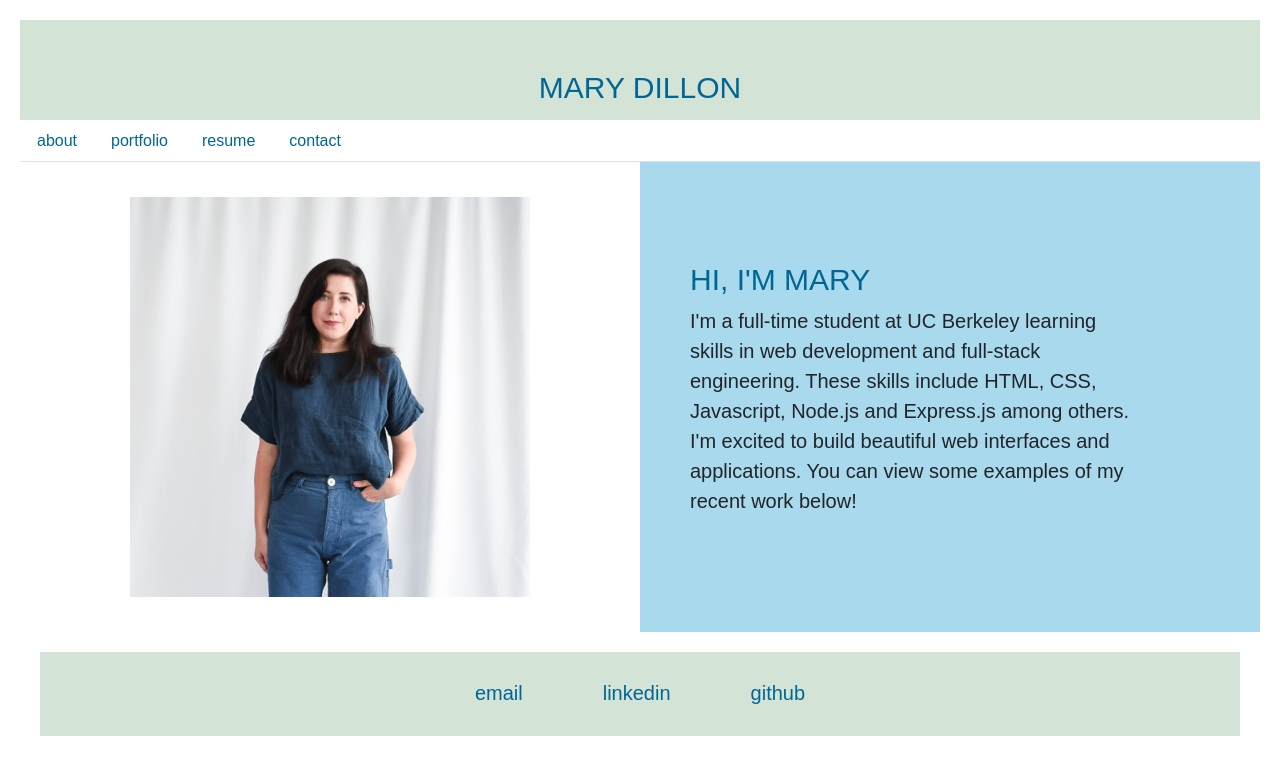
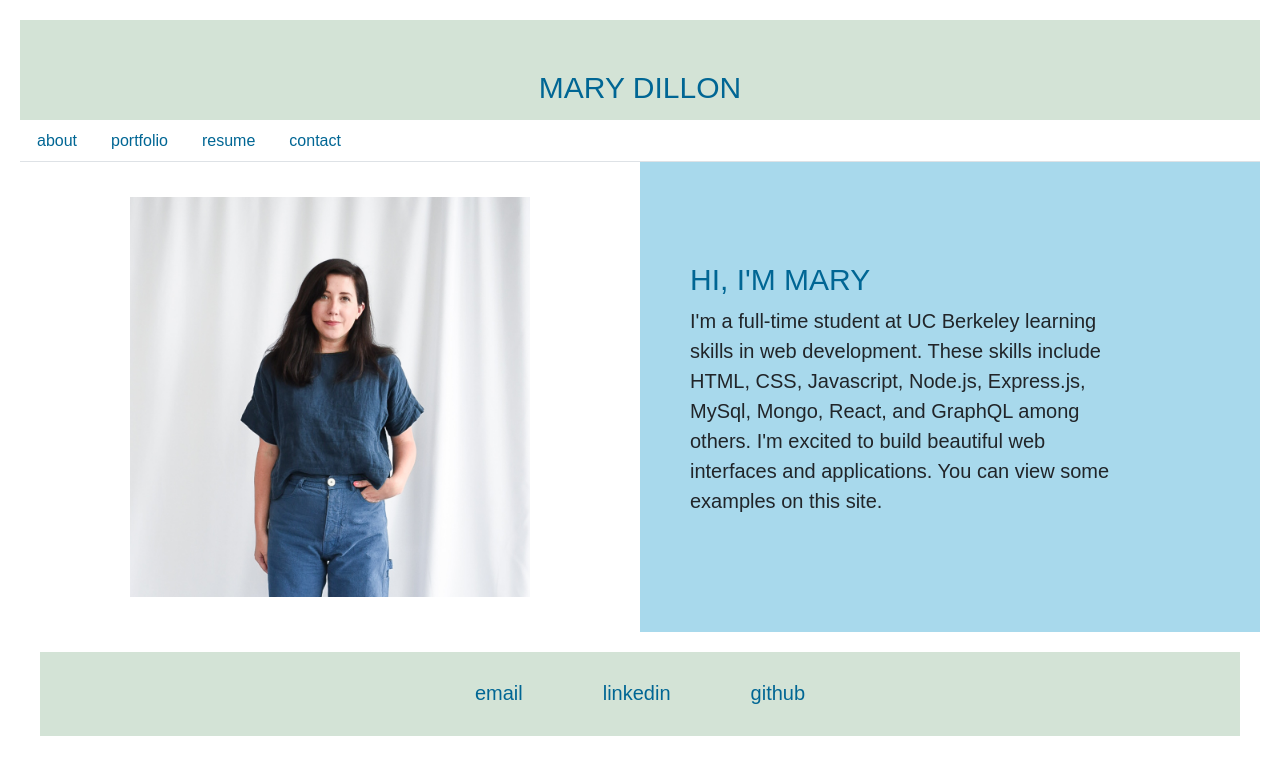
Before and after one commit to mardill/react-portfolio, a React (Create React App) app: page / in a window 1280 px wide. Shown: the top 774 px of the page. Built offline with nearby package versions, Linux system fonts and the light colour scheme.

Commit message:
updates about me

```diff
--- a/src/components/pages/About.js
+++ b/src/components/pages/About.js
@@ -12,10 +12,9 @@ function About() {
     <div class="right">
         <h1>Hi, I'm Mary</h1>
         <p>
-            I'm a full-time student at UC Berkeley learning skills in web development and full-stack
-            engineering. These skills include HTML, CSS, Javascript, Node.js and Express.js among
+            I'm a full-time student at UC Berkeley learning skills in web development. These skills include HTML, CSS, Javascript, Node.js, Express.js, MySql, Mongo, React, and GraphQL among
             others. I'm excited to build beautiful web interfaces and applications. You can
-            view some examples of my recent work below!
+            view some examples on this site.
         </p>
     </div>
 </section>
```
